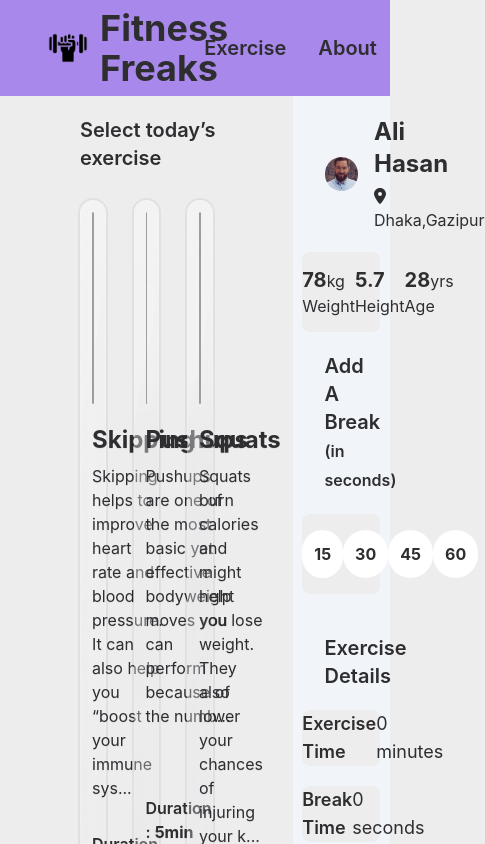
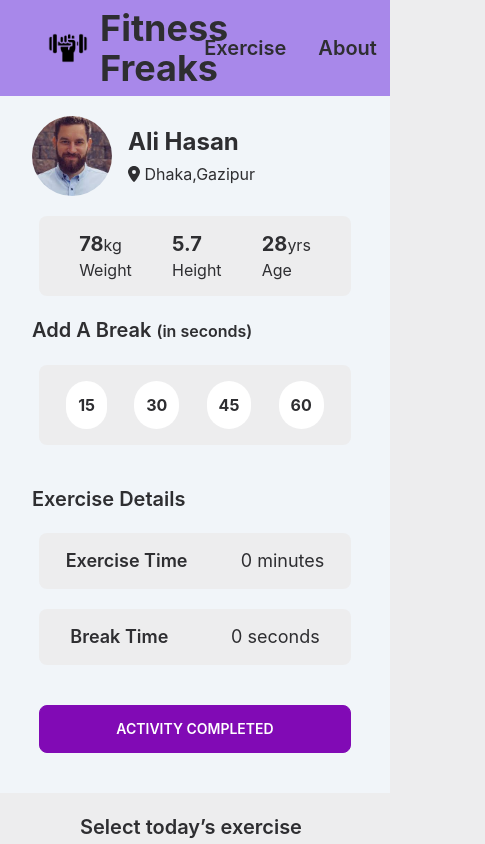
Before and after one commit to hasanshanto01/ultra-active-club, a React (Create React App) app: page / in a window 390 px wide. Shown: the top 844 px of the page, 485 px wide, since content can reach past the window. Built offline with nearby package versions, Linux system fonts and the light colour scheme; grey boxes are pictures that could not be loaded.

Commit message:
responsiveness done

```diff
--- a/src/components/ExerciseContainer/ExerciseContainer.js
+++ b/src/components/ExerciseContainer/ExerciseContainer.js
@@ -1,7 +1,6 @@
 import React, { useEffect, useState } from 'react';
-import BreakAndDetails from '../BreakAndDetails/BreakAndDetails';
 import ExerciseItem from '../ExerciseItem/ExerciseItem';
-import UserInfo from '../UserInfo/UserInfo';
+import SideBarContainer from '../SideBarContainer/SideBarContainer';
 
 const ExerciseContainer = () => {
     const [exercises, setExercises] = useState([]);
@@ -20,12 +19,12 @@ const ExerciseContainer = () => {
     }
 
     return (
-        <div className='grid grid-cols-4'>
+        <div className='grid grid-cols-1 md:grid-cols-5'>
 
             {/* exerciseItem */}
-            <div className='col-start-1 col-span-3'>
+            <div className='col-start-1 col-span-3 lg:col-span-4 order-last md:order-first'>
                 <h2 className='mt-5 ml-20 text-xl font-semibold'>Select today’s exercise</h2>
-                <div className='grid grid-cols-3 gap-7 my-7 mx-20'>
+                <div className='grid grid-cols-1 md:grid-cols-2 lg:grid-cols-3 gap-7 my-7 mx-20'>
                     {
                         exercises.map(exerciseItem => <ExerciseItem
                             key={exerciseItem.id}
@@ -36,12 +35,11 @@ const ExerciseContainer = () => {
                 </div>
             </div>
 
-            {/* cart */}
-            <div className='bg-slate-100'>
-                <UserInfo></UserInfo>
-                <BreakAndDetails
+            {/* sidebar container */}
+            <div className='bg-slate-100 col-span-2 lg:col-span-1'>
+                <SideBarContainer
                     exerciseTime={exerciseTime}
-                ></BreakAndDetails>
+                ></SideBarContainer>
             </div>
 
         </div>
--- /dev/null
+++ b/src/components/SideBarContainer/SideBarContainer.js
@@ -0,0 +1,21 @@
+import React from 'react';
+import BreakAndDetails from '../BreakAndDetails/BreakAndDetails';
+import UserInfo from '../UserInfo/UserInfo';
+
+const SideBarContainer = (props) => {
+    const { exerciseTime } = props;
+    // console.log(exerciseTime);
+    return (
+        <div className='sticky top-0'>
+            <UserInfo></UserInfo>
+            {/* <BreakAndDetails
+                // exerciseTime={exerciseTime}
+            ></BreakAndDetails> */}
+            <BreakAndDetails
+                exerciseTime={exerciseTime}
+            ></BreakAndDetails>
+        </div>
+    );
+};
+
+export default SideBarContainer;
```
Also changed, not shown: src/components/SideBarContainer/SideBarContainer.css (added).
